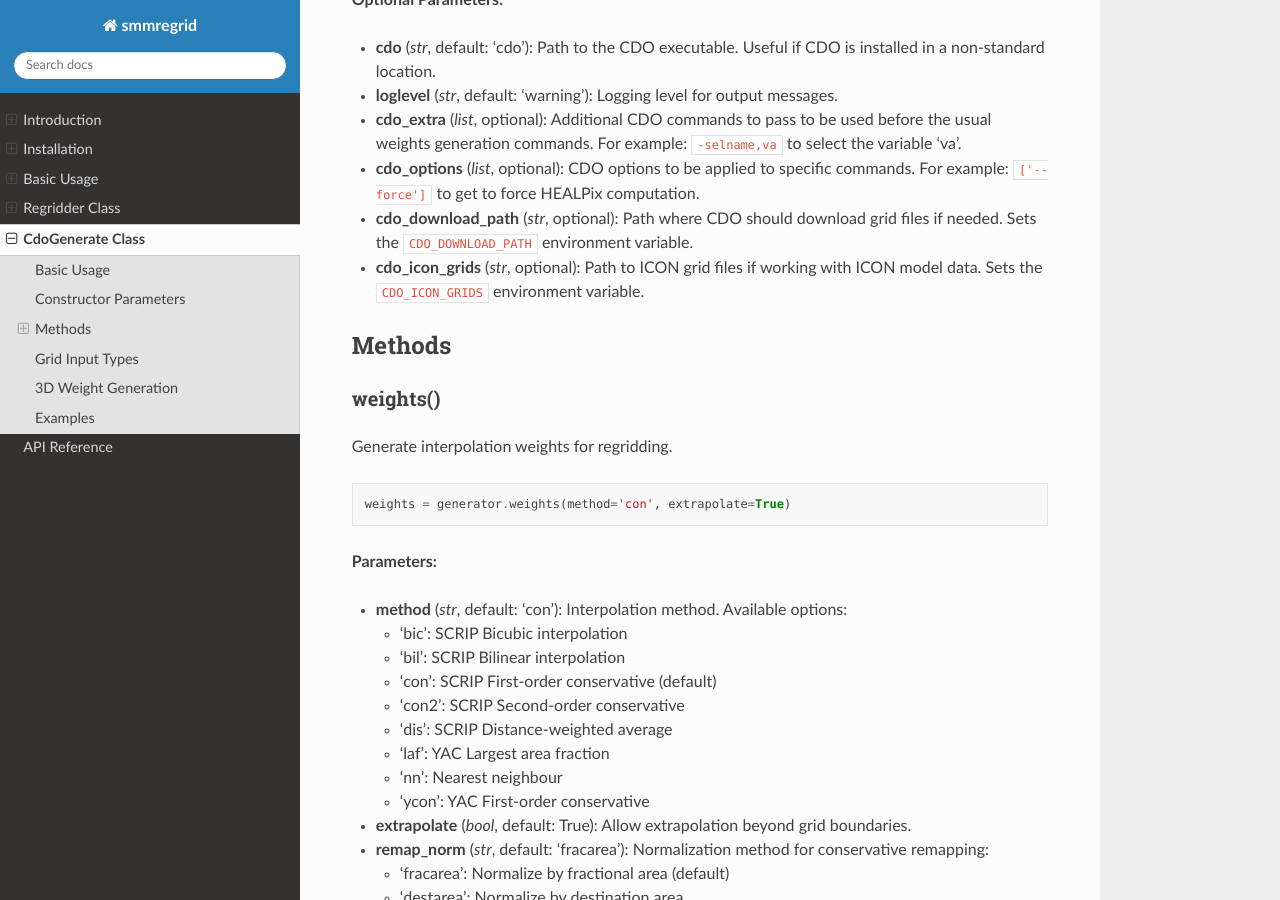
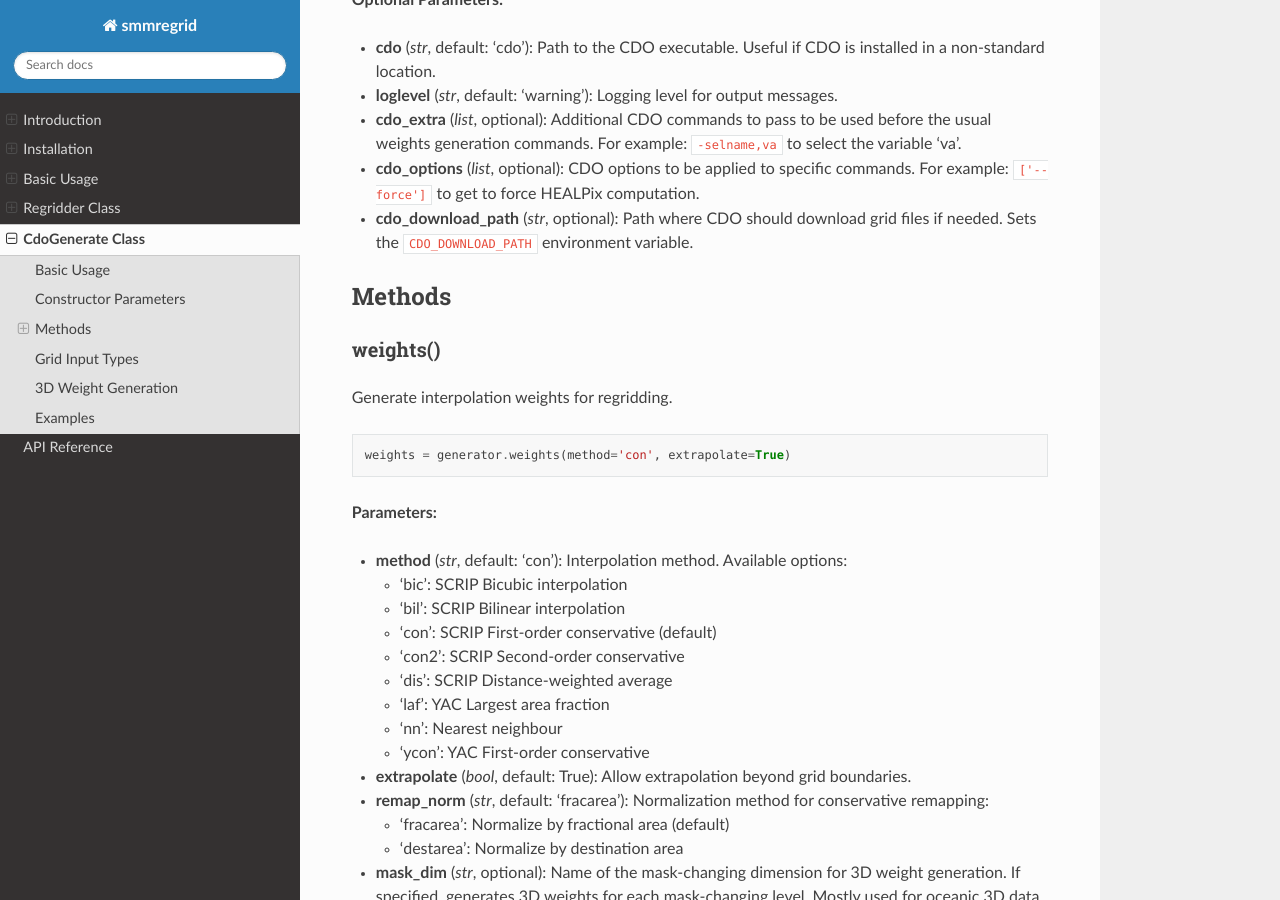
Before and after one commit to jhardenberg/smmregrid, a Sphinx documentation site: the page built from docs/sphinx/source/cdogenerate.rst, in a window 1280 px wide and 900 px high, scrolled down 939 px. Built offline with Sphinx 7.4.7 and the Read the Docs theme 3.1.0, drawn with Linux system fonts in a browser that asks for light colours.

Commit message:
remove icon grid path

```diff
--- a/docs/sphinx/source/cdogenerate.rst
+++ b/docs/sphinx/source/cdogenerate.rst
@@ -52,9 +52,6 @@ Constructor Parameters
 
 * **cdo_download_path** (*str*, optional): Path where CDO should download grid files if needed.
   Sets the ``CDO_DOWNLOAD_PATH`` environment variable.
-
-* **cdo_icon_grids** (*str*, optional): Path to ICON grid files if working with ICON model data.
-  Sets the ``CDO_ICON_GRIDS`` environment variable.
 
 Methods
 -------
```
